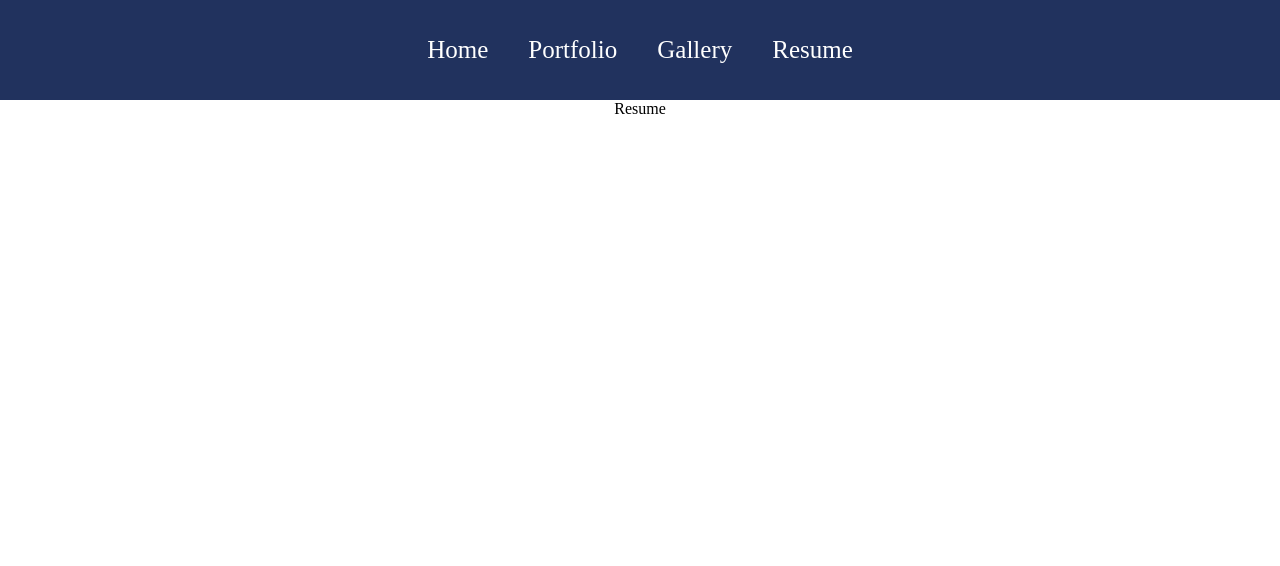
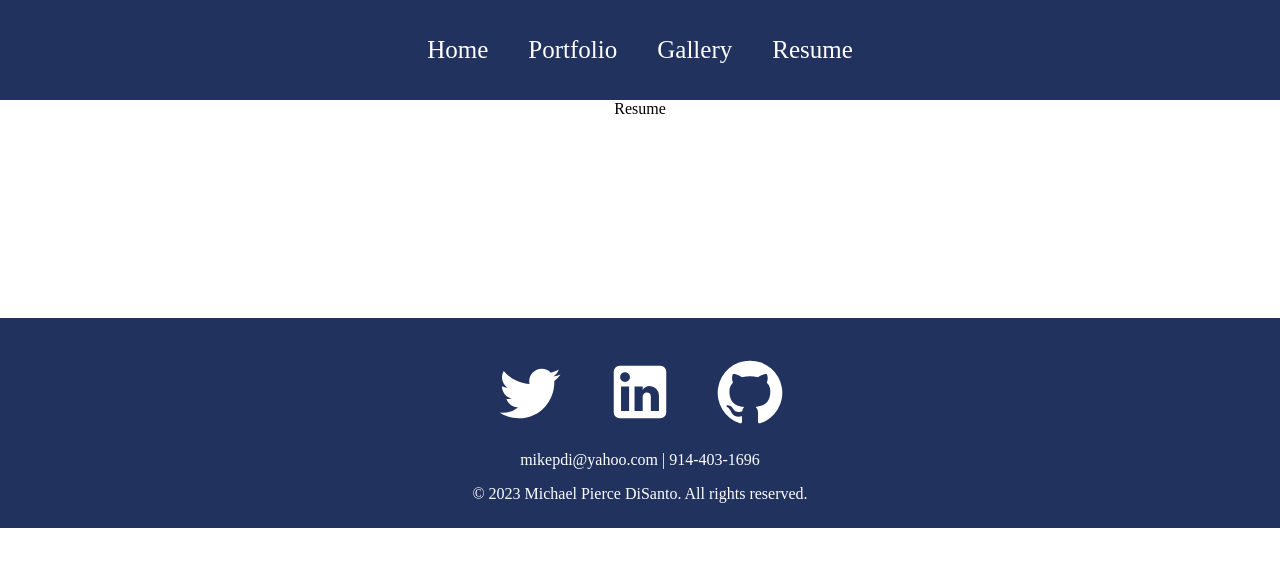
Before and after one commit to mdisant/portfolio-react, a React (Create React App) app: page /resume in a window 1280 px wide. Shown: the top 566 px of the page. Built offline with nearby package versions, Linux system fonts and the light colour scheme.

Commit message:
Page footer

```diff
--- a/src/App.js
+++ b/src/App.js
@@ -6,6 +6,7 @@
 import Gallery from './pages/Gallery';
 import Resume from './pages/Resume';
 import Navbar from './components/Navbar';
+import Footer from './components/Footer';
 
 function App() {
   return (
@@ -18,6 +19,7 @@
           <Route path="/gallery" element={<Gallery />} />
           <Route path="/resume" element={<Resume />} />
         </Routes>
+        <Footer />
       </Router>
     </div>
   );
--- /dev/null
+++ b/src/components/Footer.js
@@ -0,0 +1,23 @@
+import React from 'react';
+import TwitterIcon from "@mui/icons-material/Twitter";
+import LinkedInIcon from "@mui/icons-material/LinkedIn";
+import GitHubIcon from "@mui/icons-material/GitHub";
+import '../styles/Footer.css';
+
+function Footer() {
+    return (
+        <div className="footer">
+            <div className='socialMedia'>
+                <TwitterIcon />
+                <LinkedInIcon />
+                <GitHubIcon />
+            </div>
+            <div className="contactInfo">
+                mikepdi@yahoo.com | 914-403-1696
+            </div>
+            <p> &copy; 2023 Michael Pierce DiSanto. All rights reserved.</p>
+        </div>
+    );
+}
+
+export default Footer;
--- a/src/components/Navbar.js
+++ b/src/components/Navbar.js
@@ -30,7 +30,7 @@
                 <Link to="/resume"> Resume </Link>
             </div>
         </div >
-    )
+    );
 }
 
-export default Navbar
+export default Navbar;
--- a/src/pages/Gallery.js
+++ b/src/pages/Gallery.js
@@ -3,7 +3,7 @@
 function Gallery() {
     return (
         <div>Gallery</div>
-    )
+    );
 }
 
-export default Gallery
+export default Gallery;
--- a/src/pages/Home.js
+++ b/src/pages/Home.js
@@ -4,6 +4,6 @@
     return (
         <div>Home</div>
     )
-}
+};
 
-export default Home
+export default Home;
--- a/src/pages/Portfolio.js
+++ b/src/pages/Portfolio.js
@@ -3,7 +3,7 @@
 function Portfolio() {
     return (
         <div>Portfolio</div>
-    )
+    );
 }
 
-export default Portfolio
+export default Portfolio;
--- a/src/pages/Resume.js
+++ b/src/pages/Resume.js
@@ -3,7 +3,7 @@
 function Resume() {
     return (
         <div>Resume</div>
-    )
+    );
 }
 
-export default Resume
+export default Resume;
--- /dev/null
+++ b/src/styles/Footer.css
@@ -0,0 +1,32 @@
+.footer {
+    width: 100%;
+    height: 200px;
+    background: #21325e;
+    display: flex;
+    justify-content: center;
+    align-items: center;
+    flex-direction: column;
+    padding-top: 10px;
+    margin-top: 200px;
+}
+
+.socialMedia svg {
+    color: white;
+    margin: 20px;
+    font-size: 70px;
+    cursor: pointer;
+}
+
+.contactInfo {
+    color: white;
+}
+
+.footer p {
+    color: white;
+}
+
+@media only screen and (max-width: 600px) {
+    .footer svg {
+        font-size: 50px;
+    }
+}
```
